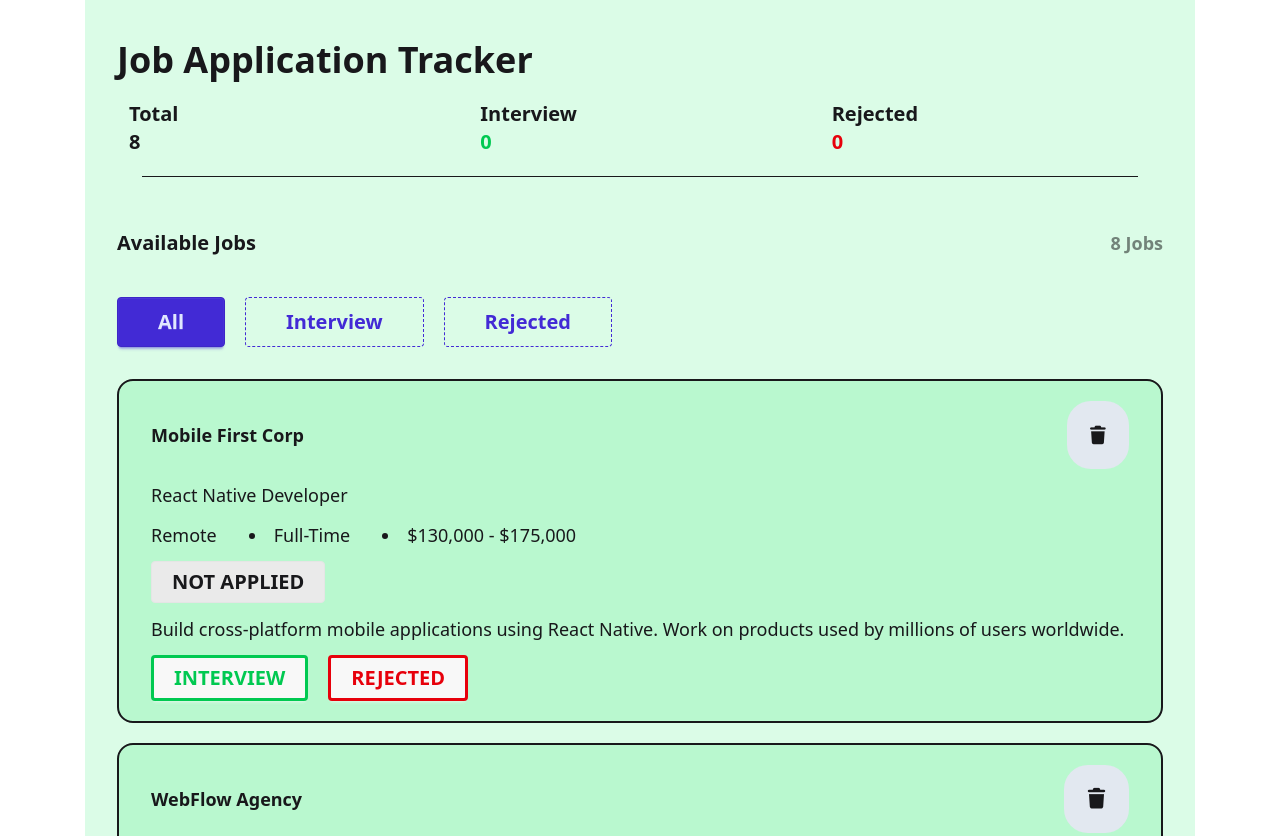
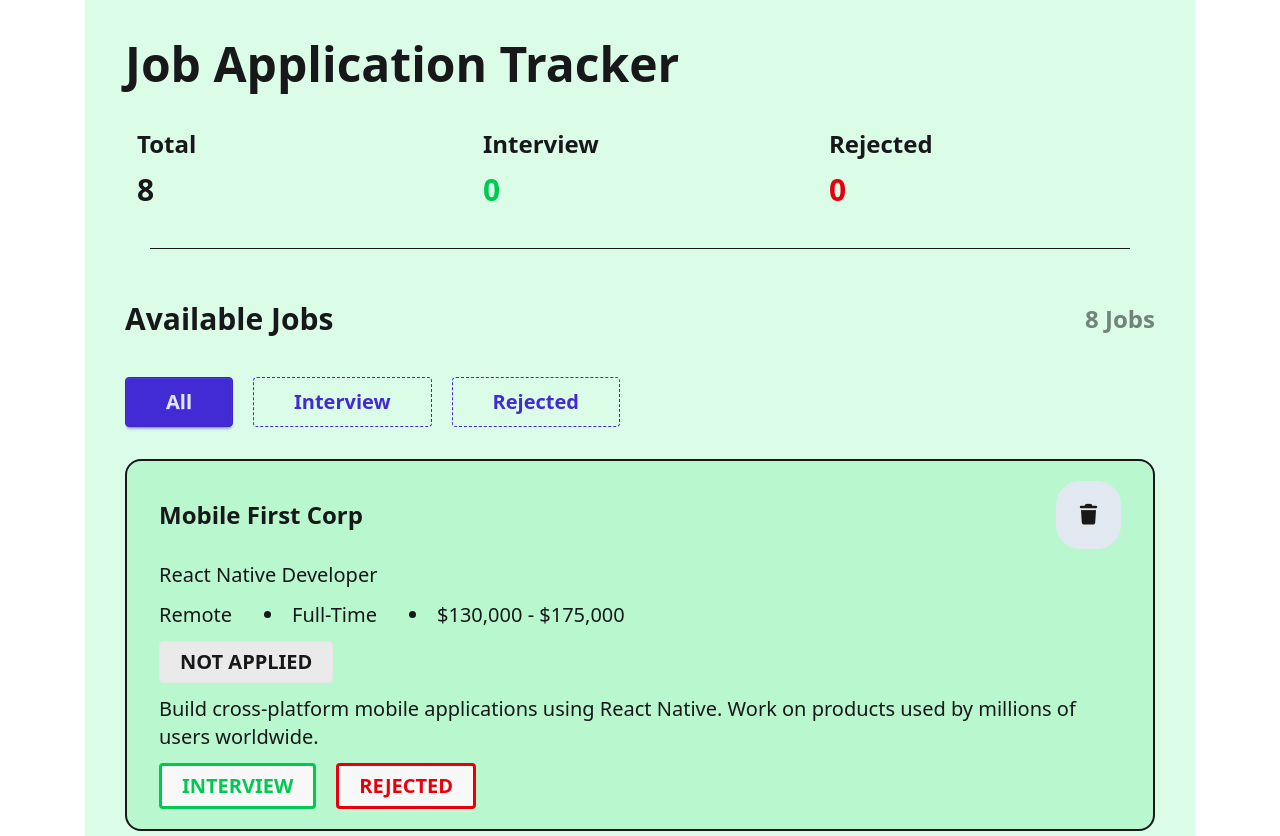
Before and after one commit to AsifKabir1234/PH-Assignment-04-Job-Tracker-Module-25-, a plain HTML site: page index.html in a window 1280 px wide. Shown: the top 836 px of the page. Drawn offline with nearby package versions, Linux system fonts and the light colour scheme.

Commit message:
Again some issued are fixed all responsive are removed, because not working correctly

```diff
--- a/Scripts/allPageRelated.js
+++ b/Scripts/allPageRelated.js
@@ -26,6 +26,12 @@ document.getElementById("all-tab").addEventListener("click", function () {
 
   const tabwiseCount2 = document.getElementById("tabwise-count-2");
   tabwiseCount2.classList.add("hidden");
+
+  console.log(jobCards.length);
+
+  if(jobCards.length === 0){
+    removeClassByID("interview-jobs", "hidden");
+  }
 });
 
 // Interview Tab Button Related
@@ -281,8 +287,17 @@ for (const deleteButtonElement of deleteButtonElements) {
 
       // If there is no jobs in Interview tab it will enable the No Jobs avaiable section
 
-      if (newInterviewNumber === 0) {
+      if (newTotalNumber === 0) {
         removeClassByID("interview-jobs", "hidden");
+      }
+
+
+      const interviewTab = document.getElementById("interview-tab");
+
+      if (!interviewTab.classList.contains("btn-dash")) {
+        if(newInterviewNumber === 0){
+          removeClassByID("interview-jobs", "hidden");
+        }
       }
     }
     else{
@@ -301,9 +316,18 @@ for (const deleteButtonElement of deleteButtonElements) {
 
       // If there is no jobs in Rejected tab it will enable the No Jobs avaiable section
 
-      if (newRejectedNumber === 0) {
+      if (newTotalNumber === 0) {
         removeClassByID("rejected-jobs", "hidden");
       }
+
+      const rejectedTab = document.getElementById("rejected-tab");
+
+      if (!rejectedTab.classList.contains("btn-dash")) {
+        if(newRejectedNumber === 0){
+          removeClassByID("rejected-jobs", "hidden");
+        }
+      }
+
     }
   });
 }
--- a/index.html
+++ b/index.html
@@ -23,31 +23,31 @@
 
 
 </head>
-<body class="max-w-[1110px] mx-auto bg-green-100 py-5 md:py-10 px-3">
+<body class="max-w-[1110px] mx-auto bg-green-100 py-10 px-5">
 
     <!-- Header Related -->
 
-    <header class="space-y-10 sm:space-y-5 md:space-y-5">
-        <h1 class="text-5xl font-bold pl-5 text-2xl sm:text-3xl md:text-4xl sm:text-center lg:text-start">Job Application Tracker</h1>
+    <header class="space-y-10">
+        <h1 class="text-5xl font-bold pl-5 text-2xl">Job Application Tracker</h1>
 
-        <div class="grid grid-cols-3 pl-8 sm:text-center md:text-center lg:text-start">
-            <div class="space-y-3 sm:space-y-0 md:space-y-0">
-                <h2 class="text-2xl font-semibold sm:text-lg md:text-xl">Total</h2>
-                <p id="total-number" href="./allPage.html" id="job-total" class="text-3xl font-bold sm:text-lg md:text-xl">8</p>
+        <div class="grid grid-cols-3 pl-8">
+            <div class="space-y-3">
+                <h2 class="text-2xl font-semibold">Total</h2>
+                <p id="total-number" href="./allPage.html" id="job-total" class="text-3xl font-bold">8</p>
             </div>
 
             <!-- Interview Number Related -->
 
-             <div class="space-y-3 sm:space-y-0 md:space-y-0">
-                <h2 class="text-2xl font-semibold sm:text-lg md:text-xl">Interview</h2>
-                <p id="interview-number" class="text-3xl font-bold text-green-500 sm:text-lg md:text-xl">0</p>
+             <div class="space-y-3">
+                <h2 class="text-2xl font-semibold">Interview</h2>
+                <p id="interview-number" class="text-3xl font-bold text-green-500">0</p>
             </div>
 
             <!-- Rejected Number Related -->
 
-             <div class="space-y-3 sm:space-y-0 md:space-y-0">
-                <h2 class="text-2xl font-semibold sm:text-lg md:text-xl">Rejected</h2>
-                <p id="rejected-number" class="text-3xl font-bold text-red-600 sm:text-lg md:text-xl">0</p>
+             <div class="space-y-3">
+                <h2 class="text-2xl font-semibold">Rejected</h2>
+                <p id="rejected-number" class="text-3xl font-bold text-red-600">0</p>
             </div>
         </div>
 
@@ -56,14 +56,14 @@
 
     <!-- All, Interview, Rejected Tabs Related -->
 
-    <section class="mt-8 space-y-5 sm:space-y-2 md:space-y-2">
+    <section class="mt-8 space-y-5">
         <div class="flex justify-between items-center p-5">
-            <h2 class="text-3xl font-bold sm:text-xl md:text-xl">Available Jobs</h2>
+            <h2 class="text-3xl font-bold">Available Jobs</h2>
 
-            <p class="text-2xl font-bold text-neutral/50 sm:text-lg md:text-lg"><span id="tabwise-count-1" class="hidden">0</span> <span id="tabwise-count-2" class="hidden">of </span><span id="tabwise-count-3">8</span> Jobs</p>
+            <p class="text-2xl font-bold text-neutral/50"><span id="tabwise-count-1" class="hidden">0</span> <span id="tabwise-count-2" class="hidden">of </span><span id="tabwise-count-3">8</span> Jobs</p>
         </div>
 
-        <div class="m-5 flex gap-5 sm:flex-wrap md:flex-wrap lg:flex-row">
+        <div class="m-5 flex gap-5">
             <button id="all-tab" class="btn btn-primary py-6 px-10 text-xl">All</button>
             <button id="interview-tab" class="btn btn-dash btn-primary py-6 px-10 text-xl">Interview</button>
             <button id="rejected-tab" class="btn btn-dash btn-primary py-6 px-10 text-xl">Rejected</button>
@@ -75,9 +75,9 @@
     <!-- ALl Jobs Related -->
 
     <section id="all-jobs" class="mt-8 space-y-5">
-        <div class="job-card m-5 space-y-3 px-8 py-5 text-xl border-2 rounded-2xl bg-green-200 sm:text-lg md:text-lg">
+        <div class="job-card m-5 space-y-3 px-8 py-5 text-xl border-2 rounded-2xl bg-green-200">
             <div class="flex justify-between items-center">
-                <h2 class="text-2xl font-bold sm:text-lg md:text-lg">Mobile First Corp</h2>
+                <h2 class="text-2xl font-bold">Mobile First Corp</h2>
 
                 <button id="" class="delete-button p-5 rounded-3xl bg-slate-200 hover:bg-red-200"><i class="fa-solid fa-trash"></i></button>
             </div>
@@ -102,7 +102,7 @@
 
         <div class="job-card m-5 space-y-3 px-8 py-5 text-xl border-2 rounded-2xl bg-green-200">
              <div class="flex justify-between items-center">
-                <h2 class="text-2xl font-bold sm:text-lg md:text-lg">WebFlow Agency</h2>
+                <h2 class="text-2xl font-bold">WebFlow Agency</h2>
 
                 <button id="" class="delete-button p-5 rounded-3xl bg-slate-200 hover:bg-red-200"><i class="fa-solid fa-trash"></i></button>
             </div>
@@ -127,7 +127,7 @@
 
         <div class="job-card m-5 space-y-3 px-8 py-5 text-xl border-2 rounded-2xl bg-green-200">
             <div class="flex justify-between items-center">
-                <h2 class="text-2xl font-bold sm:text-lg md:text-lg">DataViz Solutions</h2>
+                <h2 class="text-2xl font-bold">DataViz Solutions</h2>
 
                 <button id="" class="delete-button p-5 rounded-3xl bg-slate-200 hover:bg-red-200"><i class="fa-solid fa-trash"></i></button>
             </div>
@@ -152,7 +152,7 @@
 
         <div class="job-card m-5 space-y-3 px-8 py-5 text-xl border-2 rounded-2xl bg-green-200">
             <div class="flex justify-between items-center">
-                <h2 class="text-2xl font-bold sm:text-lg md:text-lg">CloudFirst Inc</h2>
+                <h2 class="text-2xl font-bold">CloudFirst Inc</h2>
 
                 <button id="" class="delete-button p-5 rounded-3xl bg-slate-200 hover:bg-red-200"><i class="fa-solid fa-trash"></i></button>
             </div>
@@ -177,7 +177,7 @@
 
         <div class="job-card m-5 space-y-3 px-8 py-5 text-xl border-2 rounded-2xl bg-green-200">
             <div class="flex justify-between items-center">
-                <h2 class="text-2xl font-bold sm:text-lg md:text-lg">Innovation Labs</h2>
+                <h2 class="text-2xl font-bold">Innovation Labs</h2>
 
                 <button id="" class="delete-button p-5 rounded-3xl bg-slate-200 hover:bg-red-200"><i class="fa-solid fa-trash"></i></button>
             </div>
@@ -202,7 +202,7 @@
 
         <div class="job-card m-5 space-y-3 px-8 py-5 text-xl border-2 rounded-2xl bg-green-200">
             <div class="flex justify-between items-center">
-                <h2 class="text-2xl font-bold sm:text-lg md:text-lg">MegaCorp Solutions</h2>
+                <h2 class="text-2xl font-bold">MegaCorp Solutions</h2>
 
                 <button id="" class="delete-button p-5 rounded-3xl bg-slate-200 hover:bg-red-200"><i class="fa-solid fa-trash"></i></button>
             </div>
@@ -227,7 +227,7 @@
 
         <div class="job-card m-5 space-y-3 px-8 py-5 text-xl border-2 rounded-2xl bg-green-200">
             <div class="flex justify-between items-center">
-                <h2 class="text-2xl font-bold sm:text-lg md:text-lg">StartupXYZ</h2>
+                <h2 class="text-2xl font-bold">StartupXYZ</h2>
 
                 <button id="" class="delete-button p-5 rounded-3xl bg-slate-200 hover:bg-red-200"><i class="fa-solid fa-trash"></i></button>
             </div>
@@ -252,7 +252,7 @@
 
         <div class="job-card m-5 space-y-3 px-8 py-5 text-xl border-2 rounded-2xl bg-green-200">
             <div class="flex justify-between items-center">
-                <h2 class="text-2xl font-bold sm:text-lg md:text-lg">TechCorp Industries</h2>
+                <h2 class="text-2xl font-bold">TechCorp Industries</h2>
 
                 <button id="" class="delete-button p-5 rounded-3xl bg-slate-200 hover:bg-red-200"><i class="fa-solid fa-trash"></i></button>
             </div>
```
